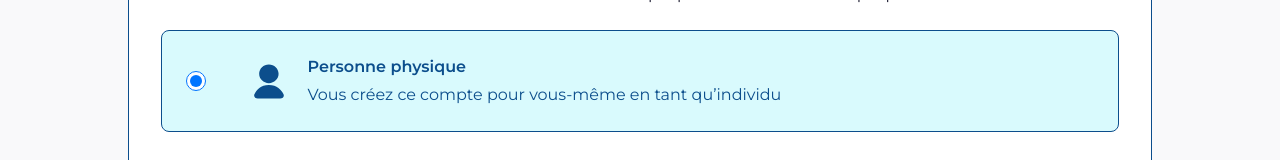
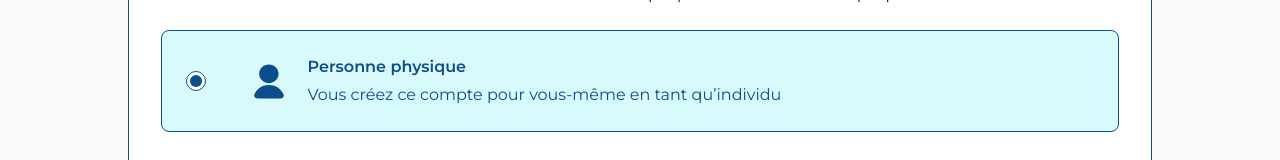
Before and after one commit to sabanyilmaz1/capsens-integration-test, a Next.js app: page / in a window 1280 px wide. Shown: the part 266-426 px from the top of the page. Built offline with nearby package versions, Linux system fonts and the light colour scheme.

Commit message:
refactor: extract InputRadio component for better code reuse and readability in radio button implementation

```diff
--- a/src/components/ui/radio-button.tsx
+++ b/src/components/ui/radio-button.tsx
@@ -1,4 +1,26 @@
 import Image from "next/image";
+
+const InputRadio = ({
+  item,
+  accountType,
+  setAccountType,
+}: {
+  item: { label: string; description: string; icon: string };
+  accountType: string;
+  setAccountType: (value: string) => void;
+}) => {
+  return (
+    <input
+      type="radio"
+      id={item.label}
+      name="account-type"
+      className="w-[22px] h-[22px] accent-primary-blue"
+      value={item.label}
+      checked={accountType === item.label}
+      onChange={(e) => setAccountType(e.target.value)}
+    />
+  );
+};
 
 export const InlineRadioButton = ({
   item,
@@ -19,14 +41,10 @@ export const InlineRadioButton = ({
              : "border-grey"
          }`}
     >
-      <input
-        type="radio"
-        id={item.label}
-        name="account-type"
-        className="w-[22px] h-[22px]"
-        value={item.label}
-        checked={accountType === item.label}
-        onChange={(e) => setAccountType(e.target.value)}
+      <InputRadio
+        item={item}
+        accountType={accountType}
+        setAccountType={setAccountType}
       />
       <div className="flex items-center md:gap-6 gap-3 w-full">
         <Image
@@ -77,14 +95,10 @@ export const CardRadioButton = ({
             : "border-grey"
         }`}
     >
-      <input
-        type="radio"
-        id={item.label}
-        name="account-type"
-        className="w-[22px] h-[22px]"
-        value={item.label}
-        checked={accountType === item.label}
-        onChange={(e) => setAccountType(e.target.value)}
+      <InputRadio
+        item={item}
+        accountType={accountType}
+        setAccountType={setAccountType}
       />
       <div className="flex flex-col items-center gap-1 xl:gap-4 md:gap-2">
         <Image
```
